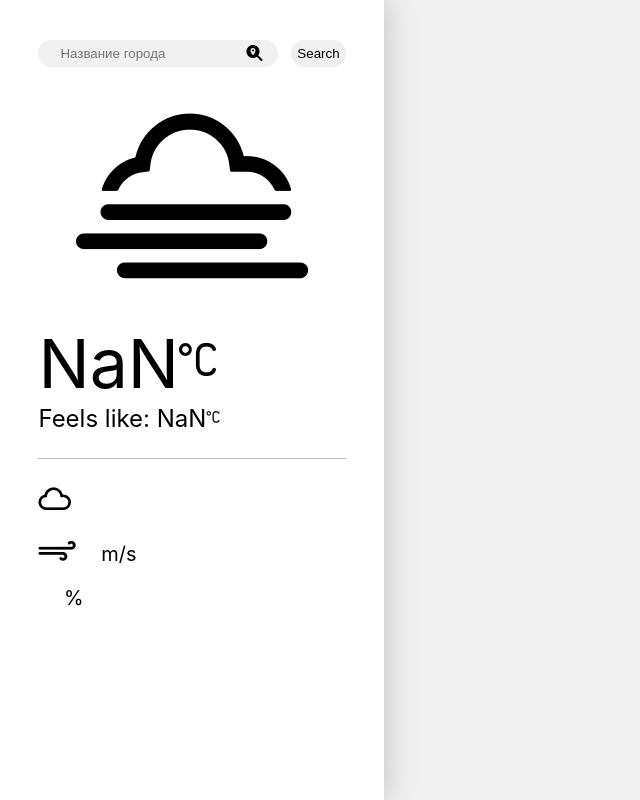
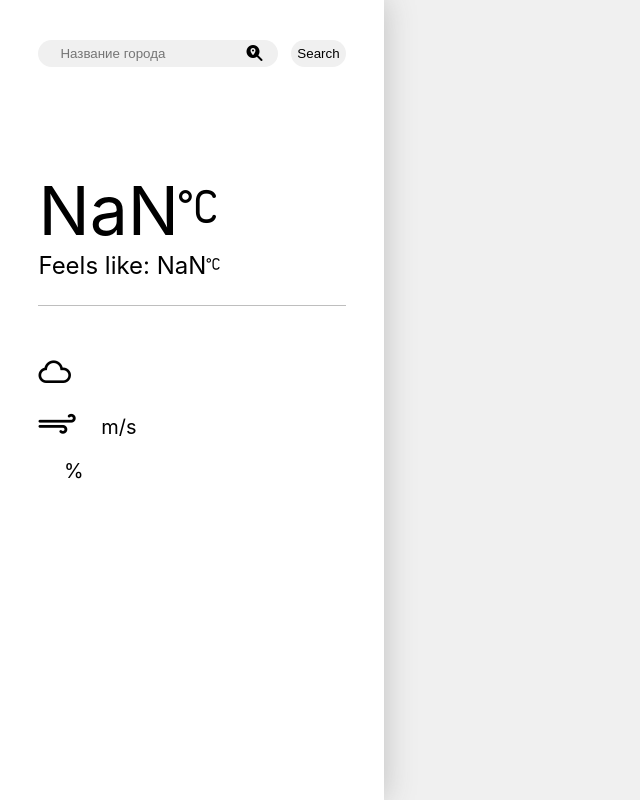
Before and after one commit to mvzelinsky/openweather-app, a React (Create React App) app: page / in a window 1280 px wide. Shown: the whole page, without its empty margins (0-640 px from the left). Built offline with nearby package versions, Linux system fonts and the light colour scheme; some icons are missing.

Commit message:
fix: getting icon from api

```diff
--- a/src/components/SidePanel.jsx
+++ b/src/components/SidePanel.jsx
@@ -25,16 +25,6 @@ class SidePanel extends React.Component{
             description: '',
             errror: false
         };
-
-        this.weatherIcon = {
-            Thunderstorm: "wi-thunderstorm",
-            Drizzle: "wi-sleet",
-            Rain: "wi-storm-showers",
-            Snow: "wi-snow",
-            Atmosphere: "wi-fog",
-            Clear: "wi-day-sunny",
-            Clouds: "wi-day-fog"
-        };
     }
 
     getCurrentWeather = async (e) => {
@@ -49,6 +39,7 @@ class SidePanel extends React.Component{
 
         this.setState({
             city: `${response.name}, ${response.sys.country}`,
+            icon: response.weather[0].id,
             main: {
                 feels_like: response.main.feels_like,
                 humidity: response.main.humidity,
@@ -68,6 +59,7 @@ class SidePanel extends React.Component{
             <div className = "side-panel">
                 <Form loadweather = {this.getCurrentWeather}/>
                 <Weather city={this.state.city}
+                         icon = {this.state.icon}
                          temp = {this.state.main.temp}
                          feels_like = {this.state.main.feels_like}
                          description = {this.state.description}
--- a/src/components/Weather.jsx
+++ b/src/components/Weather.jsx
@@ -8,7 +8,7 @@ function Weather(props) {
     return(
         <div className = "weather-container">
             <div className="weather-icon">
-                <i className="wi wi-fog"></i>
+                <i className={`wi wi-owm-${props.icon}`}></i>
             </div>
             <div className="weather-info">
                 <div className="city">{props.city}</div>
```
